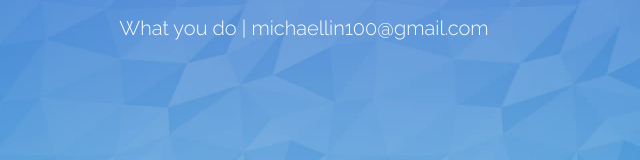
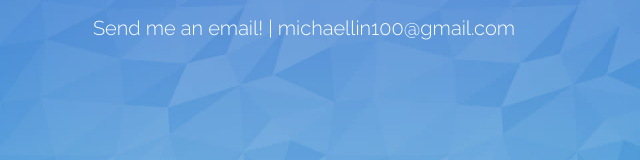
Before and after one commit to michaellin10023/michaellin10023.github.io, a plain HTML site: page index.html in a window 1280 px wide. Shown: the part 251-411 px from the top of the page, 336-976 px from the left. Drawn offline with Linux system fonts and the light colour scheme; a script that the page names is missing.

Commit message:
test changes

```diff
--- a/index.html
+++ b/index.html
@@ -33,7 +33,7 @@
                             <h1>Shi Yu Lin</h1>
                         </div>
                         <h3>
-                            What you do |
+                            Send me an email! |
                             <a href="mailto:michaellin100.0@gmail.com">michaellin100@gmail.com</a>
                         </h3>
                     </div>
```
